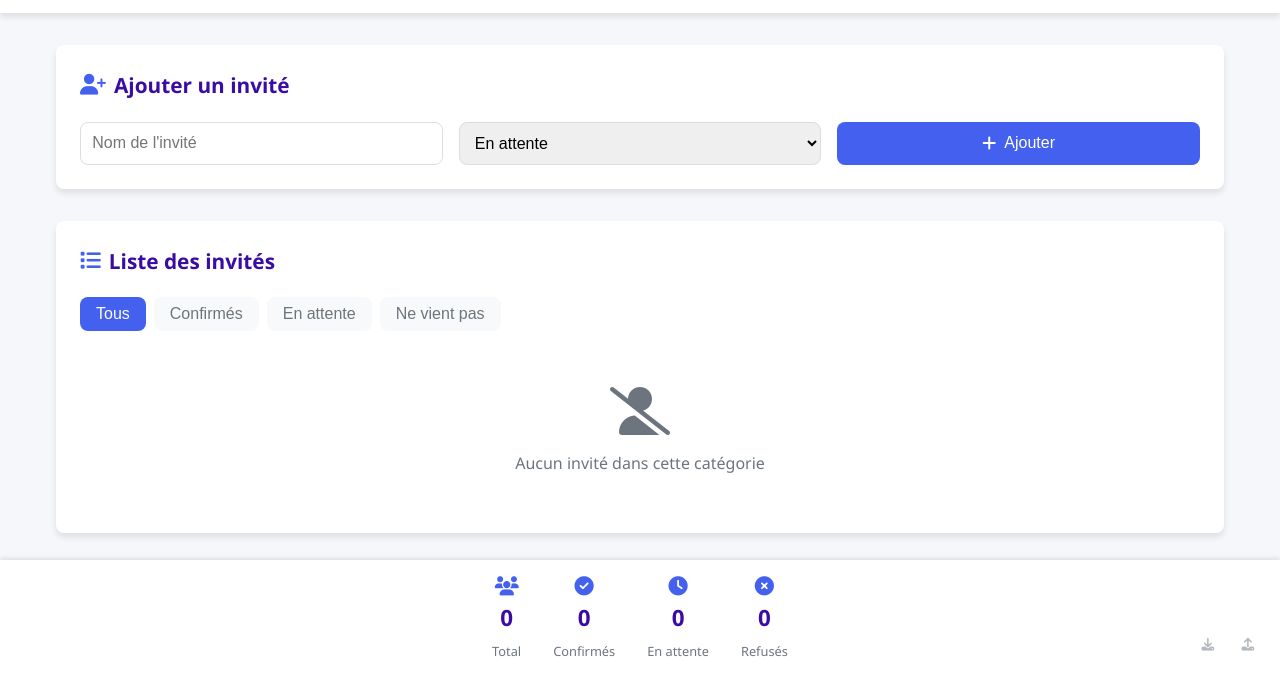
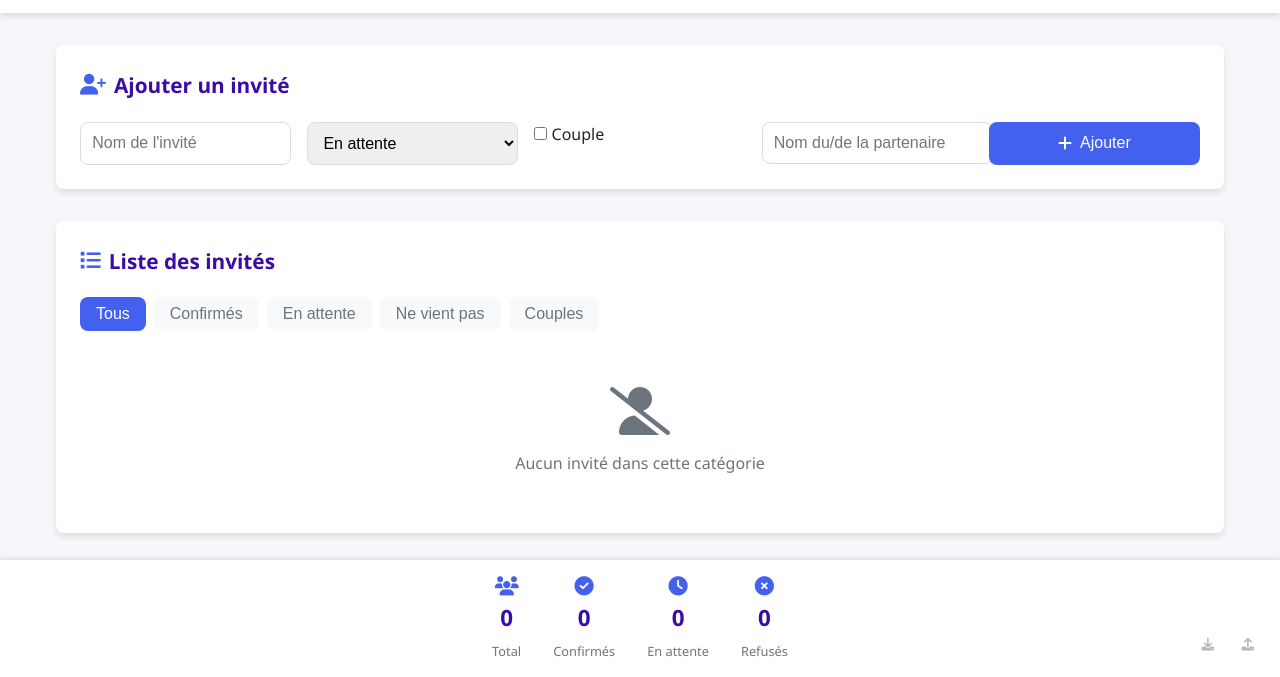
Before and after one commit to maxtouf/anniversaire-de-mamie, a plain HTML site: page index.html in a window 1280 px wide. Shown: the part 123-800 px from the top of the page. Drawn offline with Linux system fonts and the light colour scheme.

Commit message:
Ajouter l'option pour les couples

```diff
--- a/index.html
+++ b/index.html
@@ -28,6 +28,13 @@
                         <option value="confirmed">Confirmé</option>
                         <option value="declined">Ne vient pas</option>
                     </select>
+                    <div class="couple-option">
+                        <input type="checkbox" id="isCouple" class="toggle-checkbox">
+                        <label for="isCouple" class="toggle-label">Couple</label>
+                    </div>
+                    <div id="partnerField" class="hidden">
+                        <input type="text" id="partnerName" placeholder="Nom du/de la partenaire">
+                    </div>
                     <button type="submit"><i class="fas fa-plus"></i> Ajouter</button>
                 </form>
             </div>
@@ -39,6 +46,7 @@
                     <button class="filter-btn" data-filter="confirmed">Confirmés</button>
                     <button class="filter-btn" data-filter="pending">En attente</button>
                     <button class="filter-btn" data-filter="declined">Ne vient pas</button>
+                    <button class="filter-btn" data-filter="couple">Couples</button>
                 </div>
                 <div id="guestsList"></div>
             </div>
```
